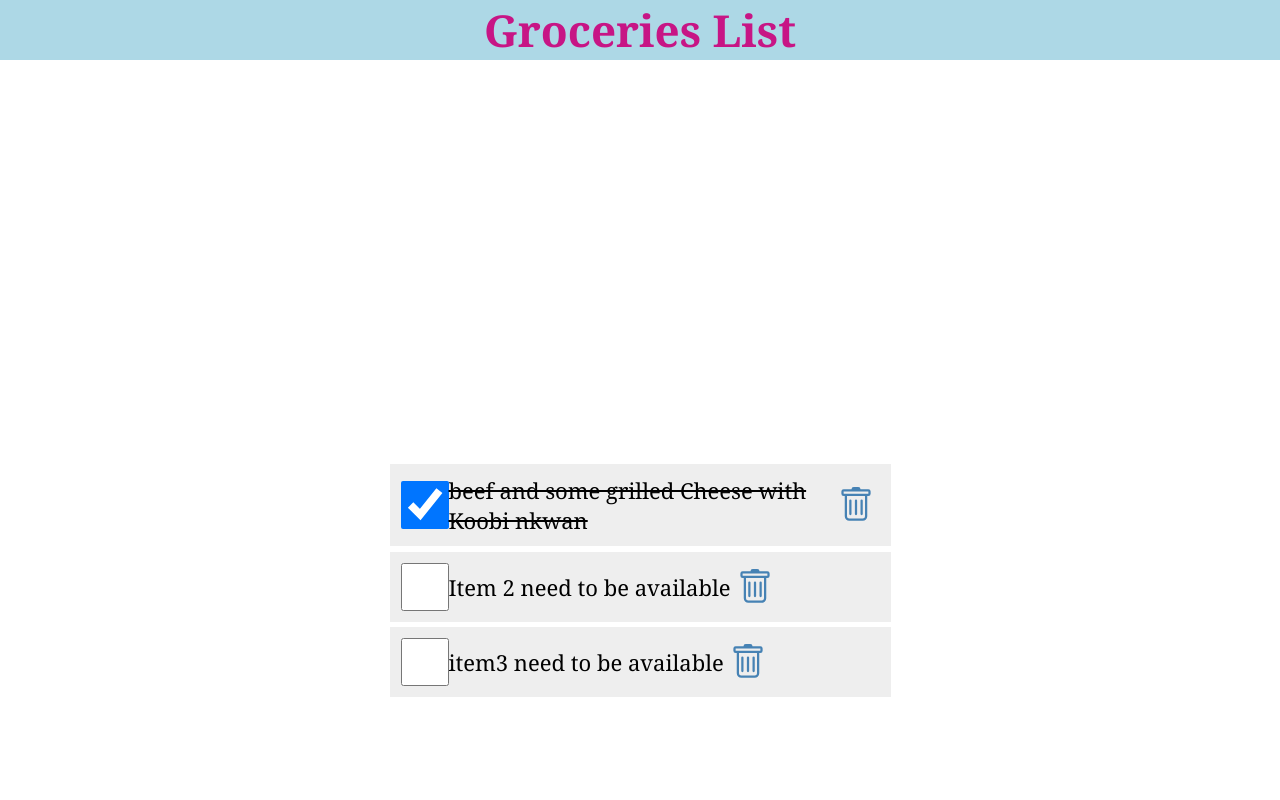
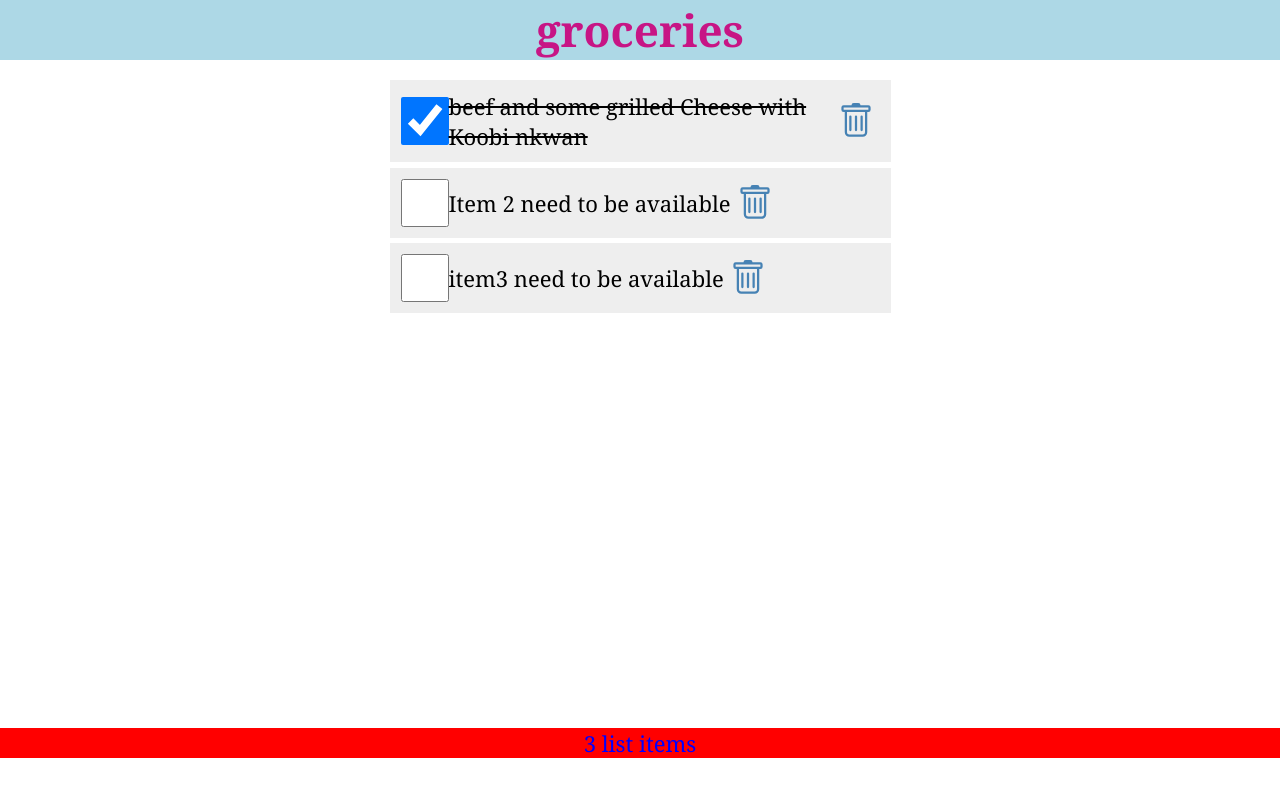
Before and after one commit to shawasty/REACT-SERIES, a React (Create React App) app in the folder day1tutorial/: page / in a window 1280 px wide. Shown: the top 800 px of the page. Built offline with nearby package versions, Linux system fonts and the light colour scheme.

Commit message:
practiced props and props drilling

```diff
--- a/day1tutorial/src/App.js
+++ b/day1tutorial/src/App.js
@@ -3,14 +3,54 @@ import './App.css';
 import Content from './Content';
 import Footer from './Footer';
 import Header from './Header';
+import { useState } from "react";
+
+
+
 
 
 function App() {
+  const [items, setItems] = useState([
+    {
+        id: 1,
+        checked:true,
+        item: "beef and some grilled Cheese with Koobi nkwan"
+    },
+    {
+        id: 2,
+        checked:false,
+        item: "Item 2   need to be available "
+    },
+    {
+        id: 3,
+        checked:false,
+        item: "item3 need to be available"
+    }
+  ])
+
+  const handleCheck = (id) => {
+    // console.log(`key:${id}`)
+    const listItems = items.map((item)=> item.id === id ? {...item, checked:!item.checked } : item);
+    setItems(listItems);
+    localStorage.setItem('shoppinglist',JSON.stringify(listItems));
+  }
+
+  const handleDelete = (id)=>{
+    // console.log(`${id} was deleted`)
+    const listItems1 = items.filter((item)=>item.id !==id);
+    setItems(listItems1)
+    //this list all items except the one that matches the id
+  }
   return (
     <div className="App">
-      <Header/>
-      <Content/>
-      <Footer/>
+      <Header title="groceries" />
+      <Content
+       items={items}
+       handleCheck={handleCheck}
+       handleDelete={handleDelete}
+
+      />
+      <Footer length ={items.length}/>
     </div>
   );
 }
--- a/day1tutorial/src/Content.js
+++ b/day1tutorial/src/Content.js
@@ -1,42 +1,7 @@
-import { useState } from "react";
+
 import { BsTrash } from "react-icons/bs"
 
-const Content = () => {
-    const [items, setItems] = useState([
-        {
-            id: 1,
-            checked:true,
-            item: "beef and some grilled Cheese with Koobi nkwan"
-        },
-        {
-            id: 2,
-            checked:false,
-            item: "Item 2   need to be available "
-        },
-        {
-            id: 3,
-            checked:false,
-            item: "item3 need to be available"
-        }
-    ])
-
-    const handleCheck = (id) => {
-        // console.log(`key:${id}`)
-        const listItems = items.map((item)=> item.id === id ? {...item, checked:!item.checked } : item);
-        setItems(listItems);
-        localStorage.setItem('shoppinglist',JSON.stringify(listItems));
-    }
-
-    const handleDelete = (id)=>{
-        // console.log(`${id} was deleted`)
-        const listItems1 = items.filter((item)=>item.id !==id);
-        setItems(listItems1)
-        //this list all items except the one that matches the id
-    }
-
-
-
-
+const Content = ({items, handleCheck,handleDelete}) => {
     return (
         <main className="main">
             {items.length ? (
--- a/day1tutorial/src/Footer.jsx
+++ b/day1tutorial/src/Footer.jsx
@@ -1,10 +1,10 @@
 
 
-const Footer = () => {
+const Footer = ({length}) => {
     const today = new Date();
     return (
         <div className="footer">
-            <p> Copyright &copy; {today.getFullYear()}</p>
+            <p>{length} list {length=== 1 ? "item" : "items"}</p>
 
         </div>
     );
--- a/day1tutorial/src/Header.jsx
+++ b/day1tutorial/src/Header.jsx
@@ -1,10 +1,10 @@
 
 
 
-const Header = () => {
+const Header = (props) => {
     return (
         <div className="header">
-            <h1>Groceries List</h1>
+            <h1>{props.title}</h1>
         </div>
     );
 };
--- a/day1tutorial/src/index.css
+++ b/day1tutorial/src/index.css
@@ -44,6 +44,7 @@ justify-content: center;
 .main{
   height: 60%;
   padding: 30%;
+ padding-top: 0%;
 }
 
 ul{
```
